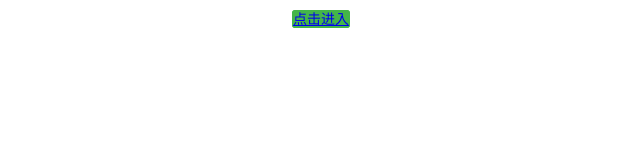
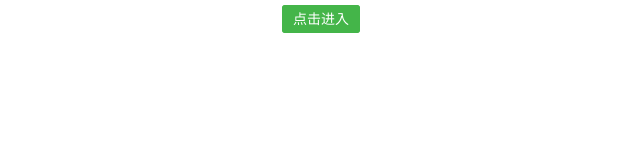
Before and after one commit to modouyu/modouyu.github.io, a plain HTML site: page index.html in a window 1280 px wide. Shown: the whole page, without its empty margins (319-959 px from the left). Drawn offline with Linux system fonts and the light colour scheme.

Commit message:
Update index.html

```diff
--- a/index.html
+++ b/index.html
@@ -19,6 +19,9 @@
           text-align:center;
         }
         .div a{
+          padding: 5px 10px;
+          text-decoration: none;
+          color: #fff;
           border-radius: 3px;
           cursor: pointer;
           background-color: #44b549;
```
